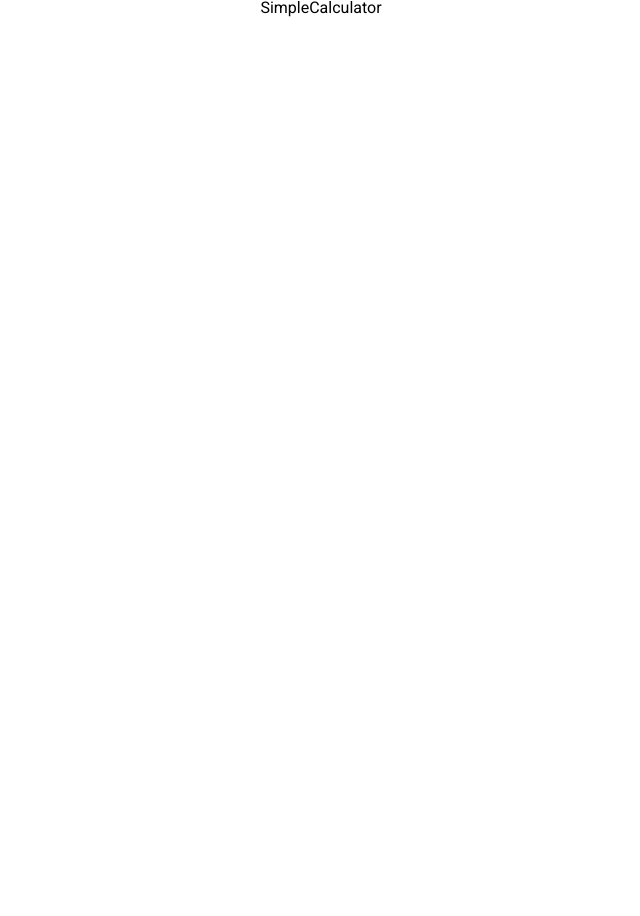
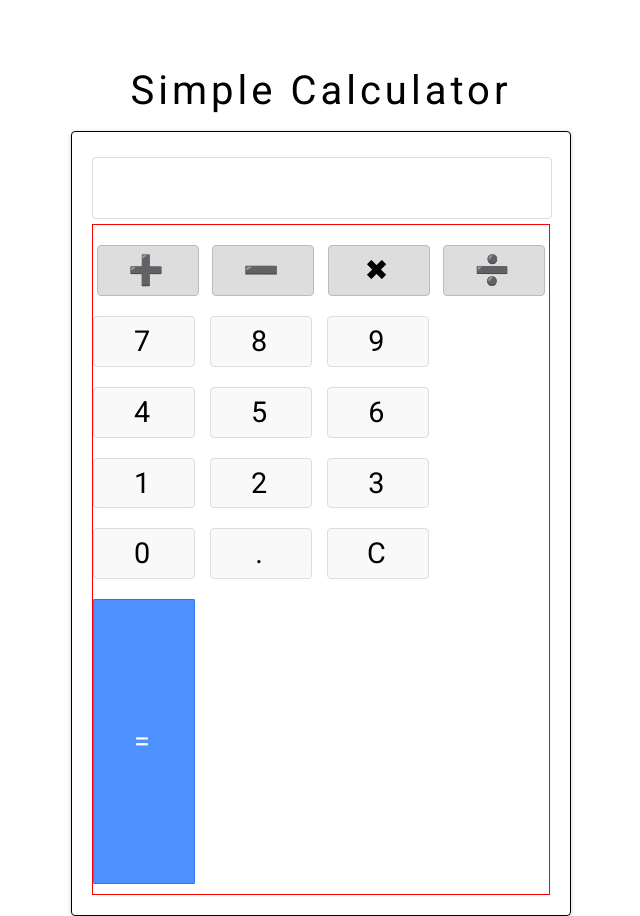
Before and after one commit to Issac-J/practice.JS, a plain HTML site: page Simple_Calculator/index.html in a window 1280 px wide. Shown: the top 916 px of the page, without its empty margins (319-959 px from the left). Before the commit the page ends 800 px from the top, so only its background shows below. Drawn offline with Linux system fonts and the light colour scheme.

Commit message:
Styled Elements

```diff
--- a/Simple_Calculator/index.html
+++ b/Simple_Calculator/index.html
@@ -15,7 +15,49 @@
     <link rel="stylesheet" href="style.css" />
   </head>
   <body>
-    <h1>SimpleCalculator</h1>
+    <h1>Simple Calculator</h1>
+    <div class="calculator">
+      <!-- Input -->
+      <div class="input" id="input"></div>
+
+      <!-- Buttons -->
+      <div class="buttons">
+        <!-- Operators -->
+        <div class="operators">
+          <div>➕</div>
+          <div>➖</div>
+          <div>✖</div>
+          <div>➗</div>
+        </div>
+
+        <!-- Panel: number, dot, clear -->
+        <div class="panel">
+          <div class="numbers">
+            <div>7</div>
+            <div>8</div>
+            <div>9</div>
+          </div>
+          <div class="numbers">
+            <div>4</div>
+            <div>5</div>
+            <div>6</div>
+          </div>
+          <div class="numbers">
+            <div>1</div>
+            <div>2</div>
+            <div>3</div>
+          </div>
+          <div class="numbers">
+            <div>0</div>
+            <div id="dot">.</div>
+            <div id="clear">C</div>
+          </div>
+        </div>
+
+        <!-- Equal -->
+        <div class="equal">=</div>
+      </div>
+    </div>
     <script src="app.js"></script>
   </body>
 </html>
--- a/Simple_Calculator/style.css
+++ b/Simple_Calculator/style.css
@@ -1,8 +1,118 @@
 body {
-  display: flex;
-  font-family: "Roboto", sans-serif;
+  /* background-color: tan; */
+  width: 500px;
+  margin: 4% auto;
+  font-family: Roboto, "san-serif";
+  letter-spacing: 4px;
+  font-size: 1.8rem;
 }
 
 h1 {
   margin: 0 auto;
+  padding: 20px;
+  text-align: center;
+  font-size: 2.5rem;
 }
+
+.calculator {
+  box-shadow: 0px 1px 4px 0px rgba(0, 0, 0, 0.2);
+  padding: 20px;
+  border-radius: 4px;
+
+  border: 1px solid black;
+}
+
+.input {
+  width: 100%;
+  height: 60px;
+  border: 1px solid #ddd;
+  border-radius: 4px;
+  margin: 5px auto;
+  /* padding: 10px; */
+}
+
+.input:hover {
+  border: 1px solid #bbb;
+  box-shadow: inset 0px 1px 4px 0px rgba(0, 0, 0, 0.2);
+}
+
+.buttons {
+  border: 1px solid red;
+}
+
+.operators {
+  display: flex;
+  justify-content: space-between;
+}
+
+.operators div {
+  width: 80px;
+  margin: 20px 4px 10px;
+  padding: 10px;
+  border: 1px solid #bbb;
+  border-radius: 4px;
+  text-align: center;
+  cursor: pointer;
+  background-color: #ddd;
+  transition: border-color 0.2s ease-in-out, background-color 0.2s,
+    box-shadow 0.2s;
+}
+
+.operators div:hover {
+  background-color: #ddd;
+  box-shadow: 0px 1px 4px 0px rgba(0, 0, 0, 0.2);
+  border-color: #aaa;
+}
+
+.panel {
+  display: inline-block;
+}
+
+.numbers div {
+  width: 80px;
+  margin: 10px 4px 10px 0;
+  padding: 10px;
+  border: 1px solid #ddd;
+  border-radius: 4px;
+  text-align: center;
+  cursor: pointer;
+  background-color: #f9f9f9;
+  display: inline-block;
+  transition: border-color 0.2s ease-in-out, background-color 0.2s,
+    box-shadow 0.2s;
+}
+
+.numbers div:hover {
+  background-color: #f1f1f1;
+  box-shadow: 0px 1px 4px 0px rgba(0, 0, 0, 0.2);
+  border-color: #bbb;
+}
+
+.numbers div:active {
+  font-weight: bold;
+}
+
+div.equal {
+  display: inline-block;
+  border: 1px solid #3079ed;
+  border-radius: 1px;
+  width: 80px;
+  text-align: center;
+  padding: 127px 10px;
+  margin: 10px 6px 10px 0;
+  vertical-align: top;
+  cursor: pointer;
+  color: #fff;
+  background-color: #4d90fe;
+  transition: all 0.2s ease-in-out;
+}
+
+div.equal:hover {
+  background-color: #307cf9;
+  box-shadow: 0px 1px 4px 0px rgba(0, 0, 0, 0.2);
+  border-color: #1857bb;
+}
+
+div.equal:active {
+  font-weight: bold;
+}
```
